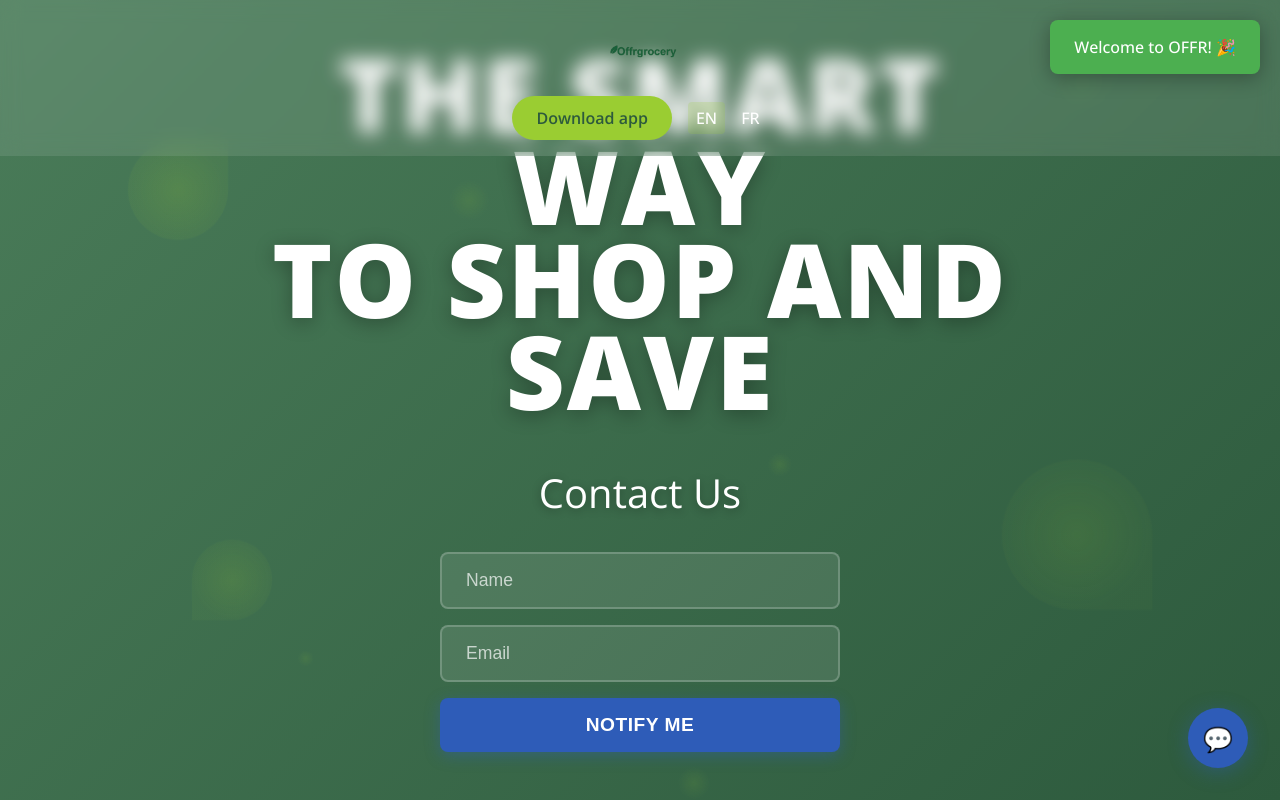
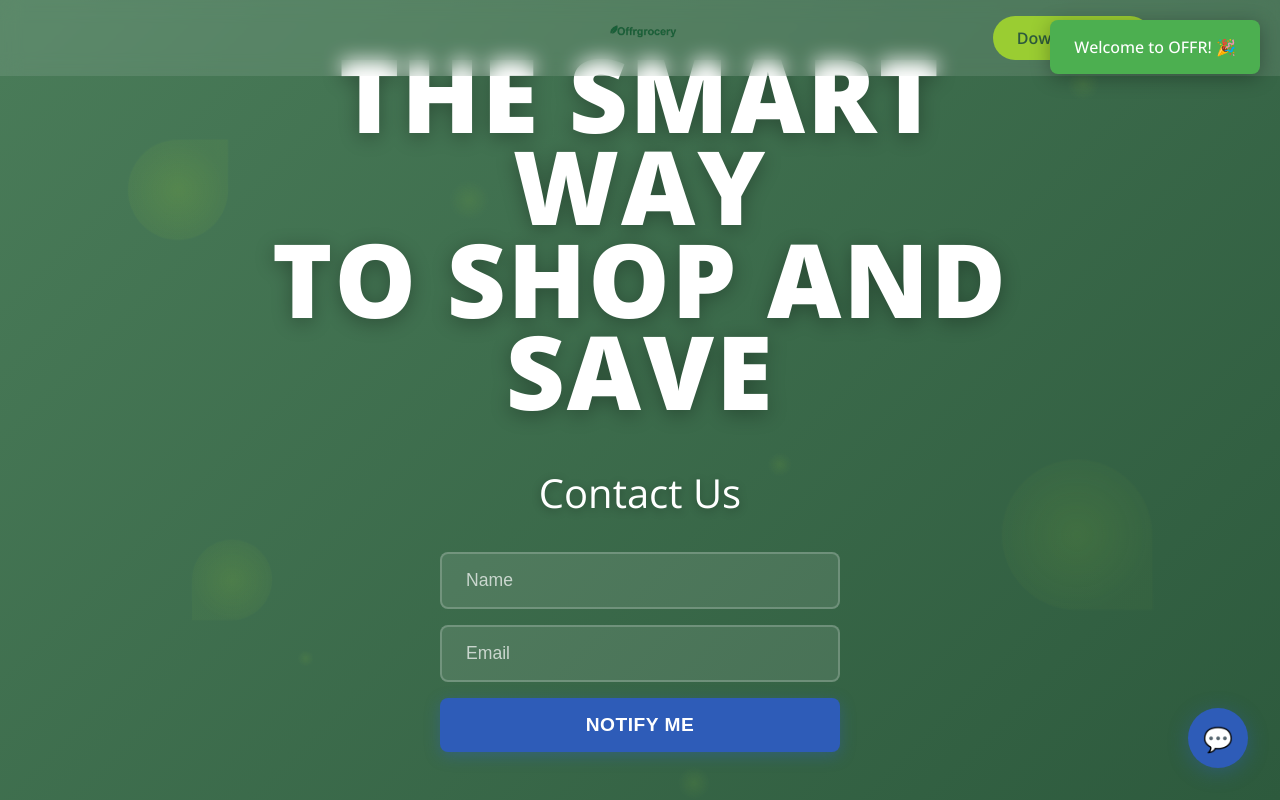
Before and after one commit to VMotta1/offrgrocery-landing, a website: page index.html in a window 1280 px wide. Shown: the top 800 px of the page. Drawn offline with nearby package versions, Linux system fonts and the light colour scheme.

Commit message:
logo fixed

```diff
--- a/styles.css
+++ b/styles.css
@@ -9,19 +9,29 @@ body {
 
 /* Navigation */
 nav {
-  position: fixed; top: 0; left: 0; right: 0;
+  position: fixed;
+  top: 0; left: 0; right: 0;
   z-index: 1000;
   background: rgba(255, 255, 255, 0.1);
   backdrop-filter: blur(10px);
   padding: 1rem 2rem;
   transition: all 0.3s ease;
+  display: flex;
+  align-items: center;
+  justify-content: space-between; /* key change */
 }
-nav.scrolled { background: rgba(255, 255, 255, 0.95); backdrop-filter: blur(20px); }
+nav.scrolled {
+  background: rgba(255, 255, 255, 0.95);
+  backdrop-filter: blur(20px);
+}
 
 .nav-container {
-  display: flex; justify-content: center; align-items: center;
-  max-width: 1200px; margin: 0 auto;
+  margin-left: auto; /* push content to the right */
+  display: flex;
+  align-items: center;
+  gap: 1rem;
 }
+
 
 .nav-links { display: flex; gap: 2rem; list-style: none; }
 .nav-links a {
@@ -33,9 +43,19 @@ nav.scrolled .nav-links a { color: #2d5a3d; }
 }
 .nav-links a:hover::after { width: 100%; }
 
-.logo { height: 80px; /* adjust size */
-  width: auto; }
-nav.scrolled .logo { color: #2d5a3d; }
+.logo-container {
+  position: absolute;
+  left: 50%;
+  transform: translateX(-50%);
+}
+
+.logo {
+  height: 80px; /* adjust as needed */
+  width: auto;
+}
+nav.scrolled .logo {
+  color: #2d5a3d;
+}
 
 .nav-right { display: flex; gap: 1rem; align-items: center; }
 
@@ -124,13 +144,6 @@ nav.scrolled .lang-switcher a { color: #2d5a3d; }
   vertical-align: baseline;
 }
 
-/* Remove the separate logo container since we're integrating it */
-.logo-container {
-  display: flex;
-  justify-content: center;
-  flex: 1; /* let it grow and center itself */
-}
-
 /* Chat Widget */
 .chat-widget {
   position: fixed; bottom: 2rem; right: 2rem; z-index: 1000;
```
